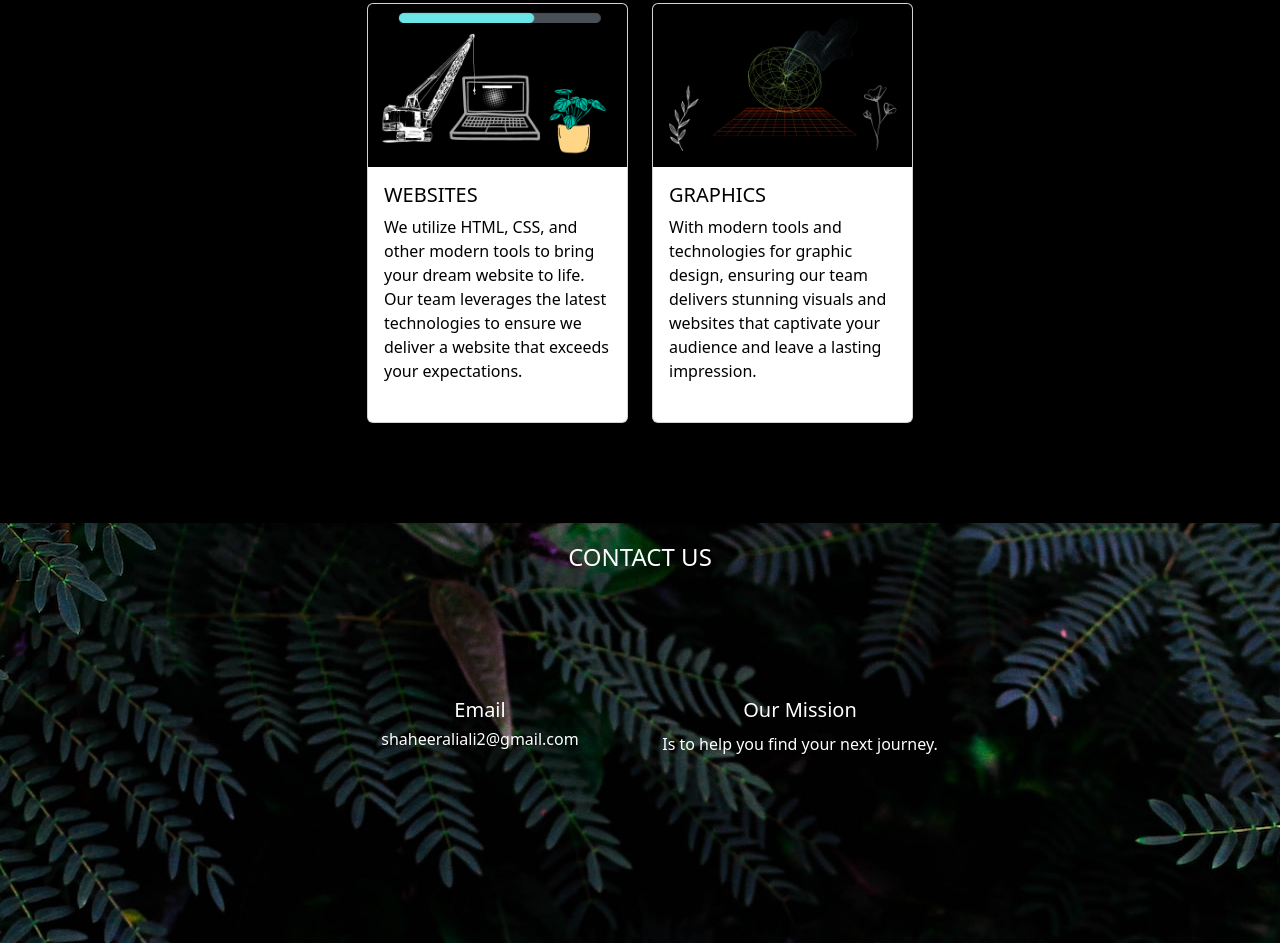
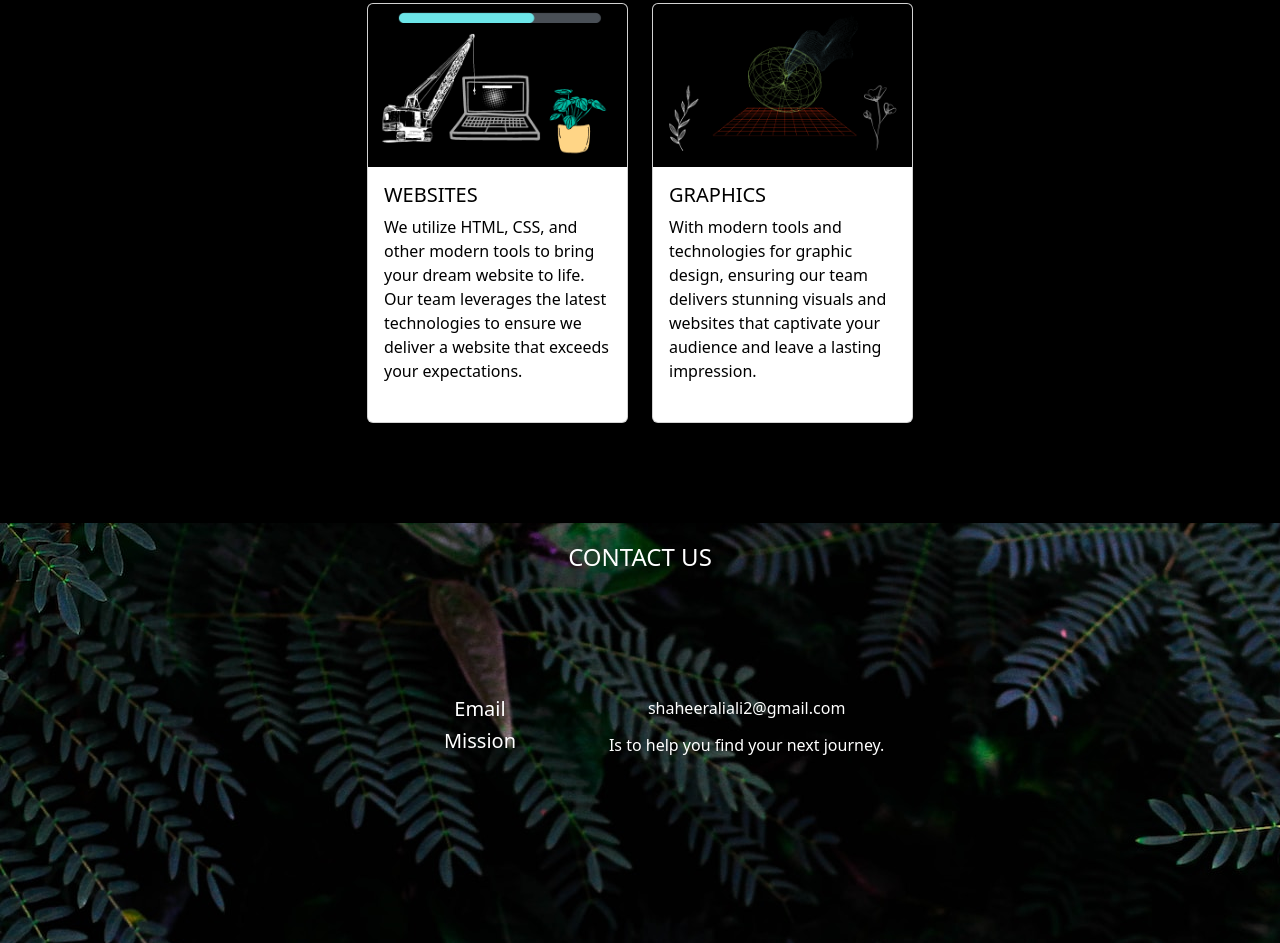
Before and after one commit to SyedShaheerA/WEBSALT.com, a plain HTML site: page index.html in a window 1280 px wide. Shown: the part 912-1855 px from the top of the page. Drawn offline with nearby package versions, Linux system fonts and the light colour scheme.

Commit message:
Update index.html

```diff
--- a/index.html
+++ b/index.html
@@ -184,20 +184,20 @@
       <div class="container-fluid">
         <h4 style="padding-top: 20px; color: white; align-items: center;justify-content: center; display: flex;">CONTACT US</h4>
 
-        <div class="row" style="margin-top:5%;color:white; justify-content: center;align-items: center; display: flex;">
-          <div class="col-sm-6 col-lg-3" style="margin-top:5%;color:white; justify-content: center;align-items: center; display: flex;">
+        <div class="row" style="margin-top:10%;color:white; justify-content: center;align-items: center; display: flex;">
+          <div class="col-sm-4 col-lg-2" style="color:white; justify-content: center;align-items: center; display: flex;">
             <h5>Email</h5>
                 </div>
-          <div class="col-sm-6 col-lg-3" style="margin-top:5%;color:white; justify-content: center;align-items: center; display: flex;">
-            <h5>Our Mission</h5>
+          <div class="col-sm-4 col-lg-3" style="color:white; justify-content: center;align-items: center; display: flex;">
+            <h6>shaheeraliali2@gmail.com</h6>
           </div>
         </div>
         <div class="row" style="color:white; justify-content: center;align-items: center; display: flex;">
-          <div class="col-sm-6 col-lg-3" style="color:white; justify-content: center;align-items: center; display: flex;">
+          <div class="col-sm-4 col-lg-2" style="color:white; justify-content: center;align-items: center; display: flex;">
 
-            <h6>shaheeraliali2@gmail.com</h6>
+            <h5>Mission</h5>
           </div>
-          <div class="col-sm-6 col-lg-3" style="color:white; justify-content: center;align-items: center; display: flex;">
+          <div class="col-sm-4 col-lg-3" style="color:white; justify-content: center;align-items: center; display: flex;">
             Is to help you find your next journey.
           </div>
         </div>
```
